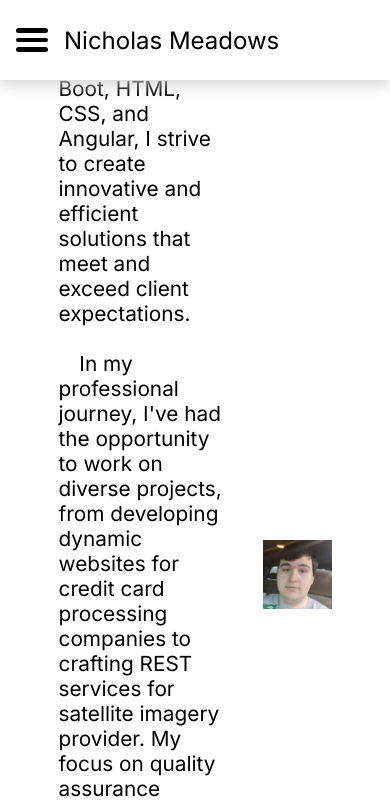
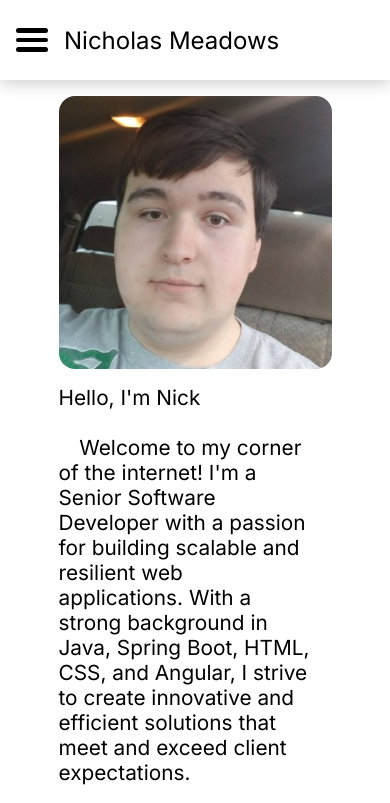
Before and after one commit to nicholasMeadows/PersonalWebsite, a Next.js app: page / in a window 390 px wide. Shown: the top 803 px of the page. Built offline with nearby package versions, Linux system fonts and the light colour scheme.

Commit message:
Make homepage dynamic and mobile friendly

```diff
--- a/src/app/css/home-page.css
+++ b/src/app/css/home-page.css
@@ -27,3 +27,27 @@
     border-radius: 1em;
     margin-top: 3em;
 }
+
+@media only screen and (max-width: 770px) {
+    .home-page {
+        top: unset;
+        transform: unset;
+        margin-top: 1em;
+        flex-direction: column;
+        flex-flow: column-reverse;
+    }
+
+    .home-page-img {
+        width: auto;
+        height: auto;
+        max-width: 100%;
+        object-fit: contain;
+        margin-left: unset;
+        border-radius: 1em;
+        margin-top: unset;
+    }
+
+    .home-page-text {
+        margin-bottom: 2em;
+    }
+}
```
